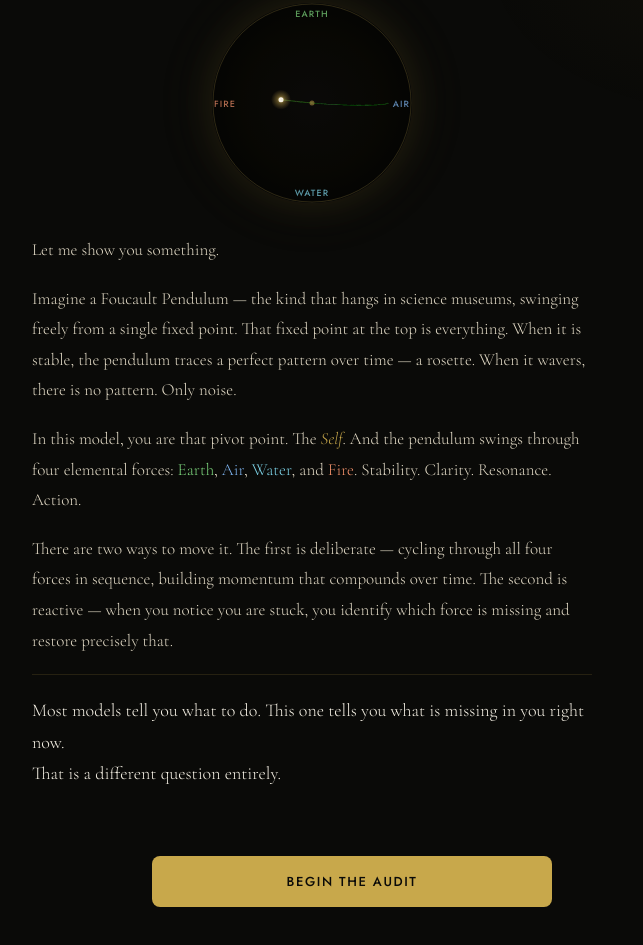
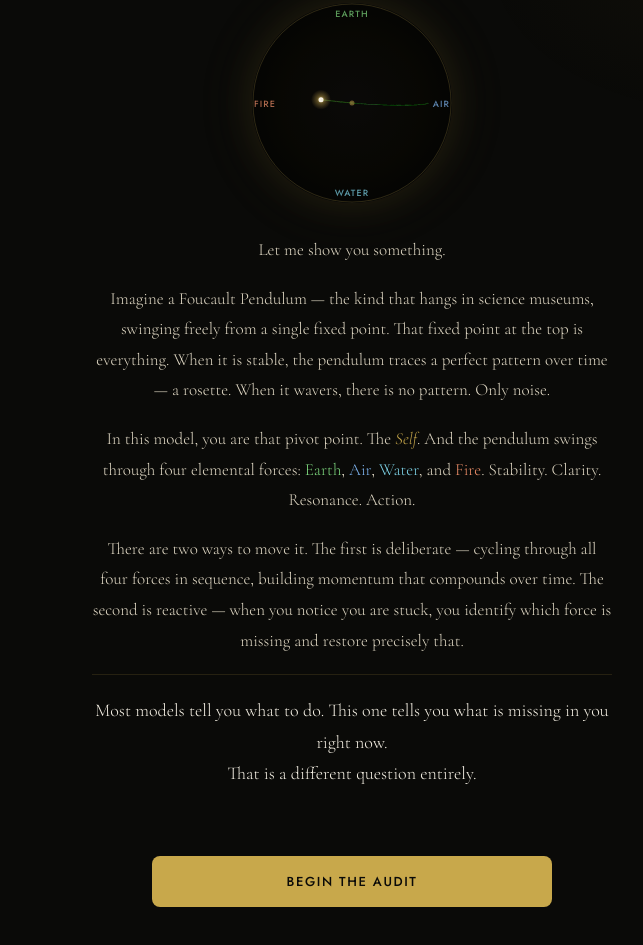
Before and after one commit to Zevoize/kinetic-audit, a website: page public/index.html in a window 1280 px wide. Shown: the part 679-1624 px from the top of the page, without its empty margins (288-931 px from the left). Drawn offline with nearby package versions, Linux system fonts and the light colour scheme.

Commit message:
Add files via upload

```diff
--- a/public/index.html
+++ b/public/index.html
@@ -104,6 +104,7 @@ body::before {
   max-width: 640px;
   display: none;
   animation: fadeUp .5s ease both;
+  text-align: center;
 }
 .screen.active { display: block; }
 
@@ -404,6 +405,7 @@ input::placeholder { color: #7a7a72; }
   height: 48px;
   background: linear-gradient(to bottom, transparent, rgba(200,168,75,.3), transparent);
   margin: 40px auto 0;
+  display: block;
 }
 .welcome-context {
   display: flex;
@@ -413,17 +415,21 @@ input::placeholder { color: #7a7a72; }
   margin-top: 40px;
   width: 100%;
   max-width: 560px;
+  margin-left: auto;
+  margin-right: auto;
 }
 .welcome-rosette-wrap {
   position: relative;
   width: 200px;
   height: 200px;
   flex-shrink: 0;
+  margin: 0 auto;
 }
 #welcome-rosette {
   border-radius: 50%;
   box-shadow: 0 0 40px rgba(200,168,75,.12), 0 0 80px rgba(200,168,75,.05);
   display: block;
+  margin: 0 auto;
 }
 .welcome-rosette-labels {
   position: absolute;
@@ -444,8 +450,10 @@ input::placeholder { color: #7a7a72; }
 .wr-water { color: #7ed4e8; bottom: 4px; left: 50%; transform: translateX(-50%); }
 .wr-fire  { color: #f0906a; top: 50%;  left: 2px;  transform: translateY(-50%); }
 .welcome-copy {
-  text-align: left;
+  text-align: center;
   width: 100%;
+  max-width: 560px;
+  margin: 0 auto;
 }
 .welcome-p {
   font-family: 'Cormorant Garamond', serif;
@@ -454,6 +462,10 @@ input::placeholder { color: #7a7a72; }
   line-height: 1.8;
   color: var(--cream-dim);
   margin-bottom: 18px;
+  text-align: center;
+  max-width: 520px;
+  margin-left: auto;
+  margin-right: auto;
 }
 .welcome-p em {
   color: var(--gold);
@@ -466,6 +478,7 @@ input::placeholder { color: #7a7a72; }
   margin-top: 8px;
   border-top: 1px solid rgba(200,168,75,.15);
   padding-top: 20px;
+  text-align: center;
 }
 .wc-earth { color: #7ed87e; }
 .wc-air   { color: #7eb4f0; }
```
